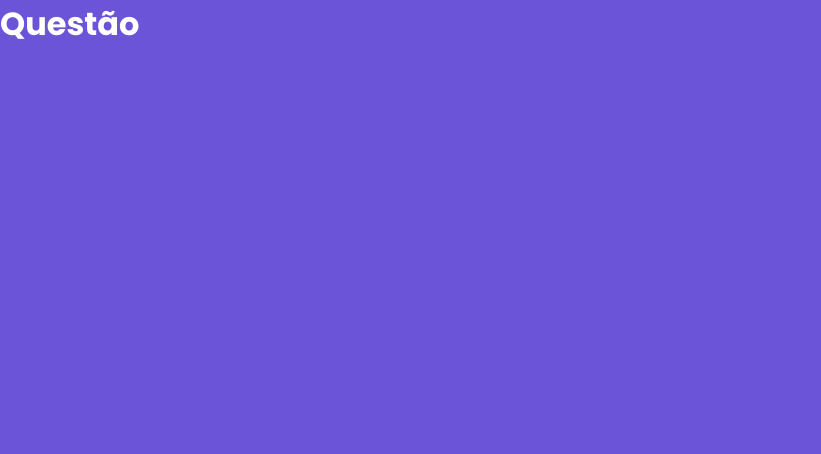
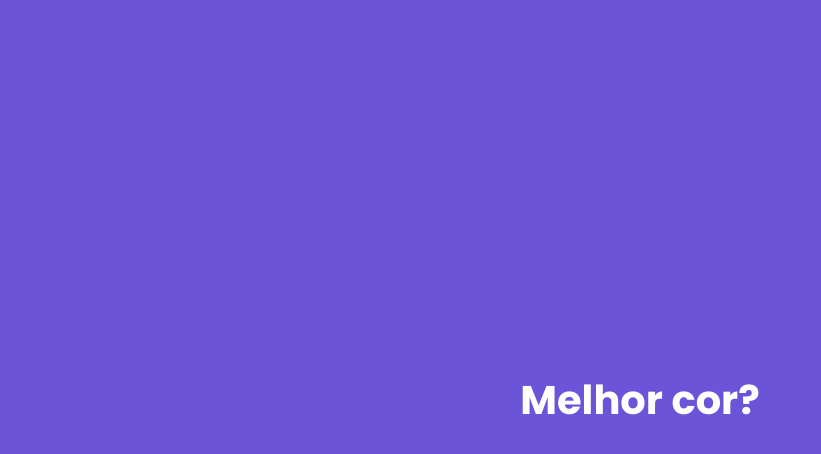
Before and after one commit to RenanClaude/quiz, a Next.js app: page / in a window 1280 px wide. Shown: the top 454 px of the page, without its empty margins (0-821 px from the left). Built offline with nearby package versions, Linux system fonts and the light colour scheme.

Commit message:
Adding StatementQuestion component + Updating Home page

```diff
--- a/src/components/Question.tsx
+++ b/src/components/Question.tsx
@@ -1,5 +1,6 @@
-import QuestionModel from "@/model/QuestionModel"
-import styles from "../styles/Question.module.css"
+import QuestionModel from "@/model/QuestionModel";;
+import styles from "../styles/Question.module.css";;
+import StatementQuestion from "./StatementQuestion";
 
 interface QuestionProps {
   question: QuestionModel
@@ -11,7 +12,7 @@ export default function Question(props: QuestionProps) {
 
   return (
     <div className={styles.question}>
-      <h1>Questão</h1>
+      <StatementQuestion text={question.statementQuestion} />
     </div>
   )
 }
--- /dev/null
+++ b/src/components/StatementQuestion.tsx
@@ -0,0 +1,16 @@
+import styles from "../styles/Statement.module.css";;
+
+interface StatementProps {
+  text: string
+}
+
+export default function StatementQuestion(props: StatementProps) {
+
+  const { text } = props;
+
+  return (
+    <div className={styles.Statement}>
+      <span className={styles.text}>{text}</span>
+    </div>
+  )
+}
--- a/src/pages/index.tsx
+++ b/src/pages/index.tsx
@@ -14,6 +14,8 @@ export default function Home() {
   )
 
   return (
-    <Question question={questionTest}></Question>
+    <div style={{display: "flex", justifyContent: "center", alignItems: "center", height: "100vh"}}>
+      <Question question={questionTest}></Question>
+    </div>
   );
 }
--- a/src/styles/Question.module.css
+++ b/src/styles/Question.module.css
@@ -1,3 +1,5 @@
 .question {
   display: flex;
+  flex-direction: column;
+  align-items: center;
 }
--- /dev/null
+++ b/src/styles/Statement.module.css
@@ -0,0 +1,9 @@
+.statement {
+  display: flex;
+
+}
+
+.text {
+  font-size: 2.5rem;
+  font-weight: 700;
+}
```
